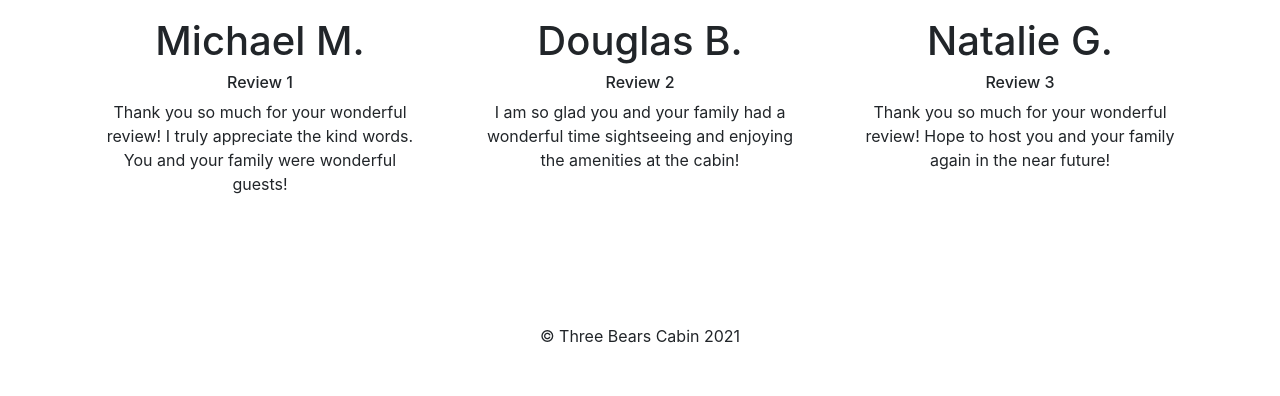
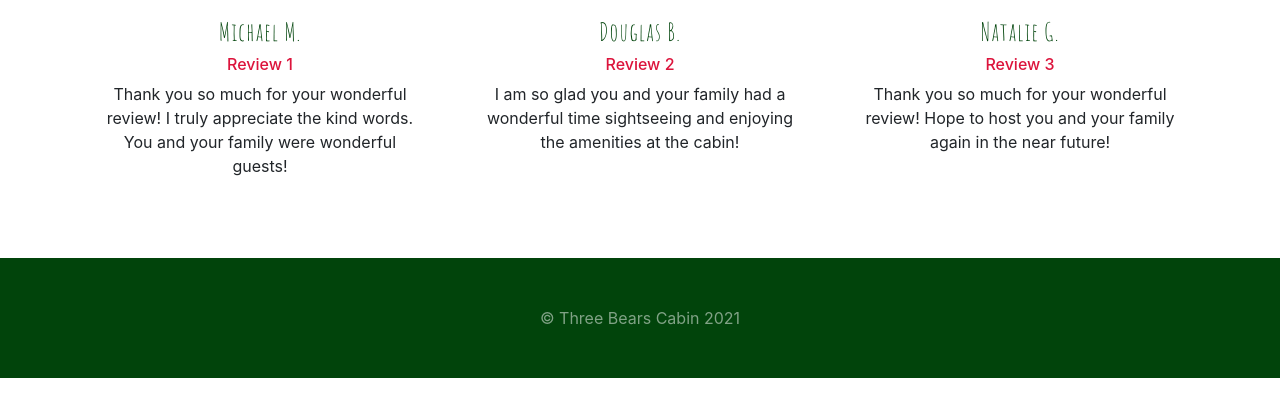
Before and after one commit to kingau1054/TheThreeBears, a website: page index.html in a window 1280 px wide. Shown: the part 3016-3412 px from the top of the page. Drawn offline with nearby package versions, Linux system fonts and the light colour scheme; files whose address does not match are found by name.

Commit message:
Finished CSS

```diff
--- a/css/styles.css
+++ b/css/styles.css
@@ -232,9 +232,25 @@ margin: auto;
 }
 
 /*Review Section*/
+.card-body h1 {
+    font-size: 25px;
+    letter-spacing: 1px;
+    font-family: Amatic SC, sans-serif;
+    font-weight: 300;
+    color: #01440B;
+}
 
+.card-body h6 {
+    font-size: 16px;
+    color: crimson;
+}
 
-/*media quesries section*/
+footer{
+    background-color: #01440B;
+    color: rgba(255, 255, 255, .5);
+}
+
+/*media queries section*/
 @media (min-width: 576px) {
     .navbar-brand {
         max-width: 150px;
```
